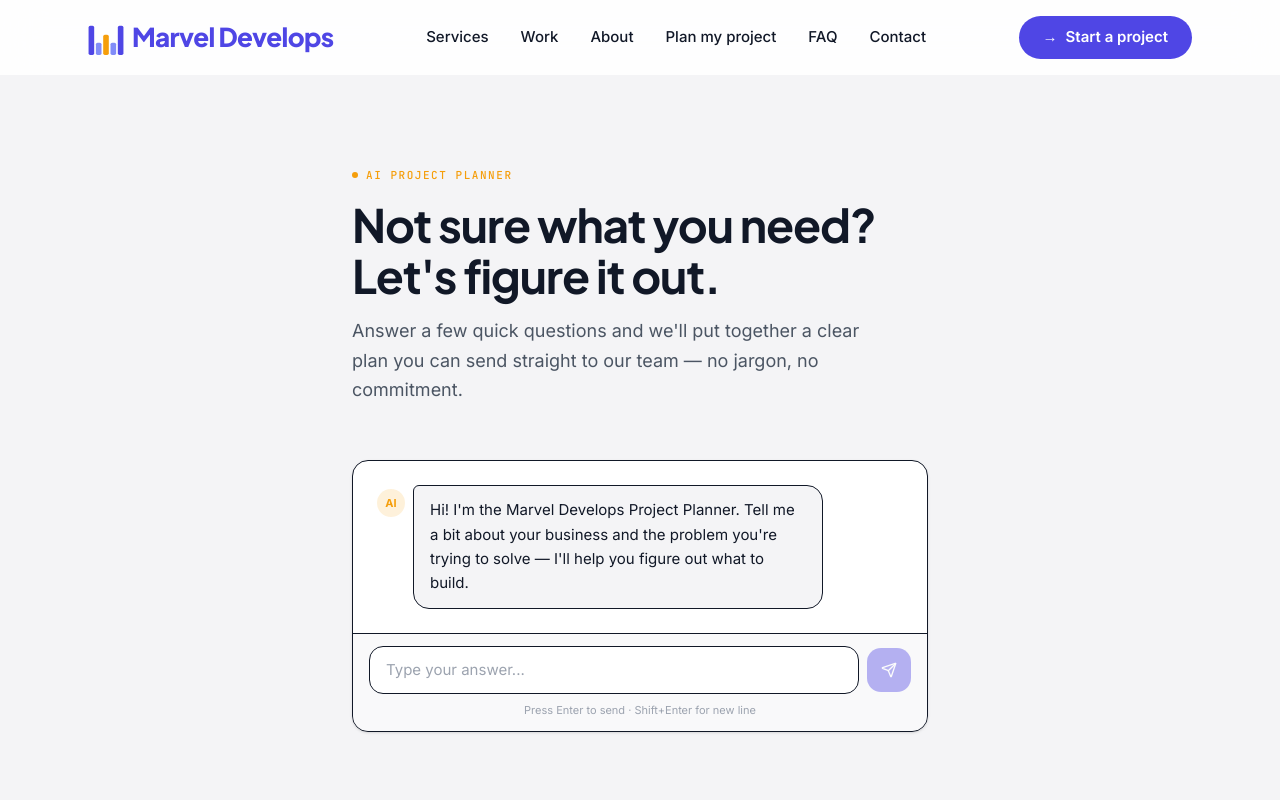
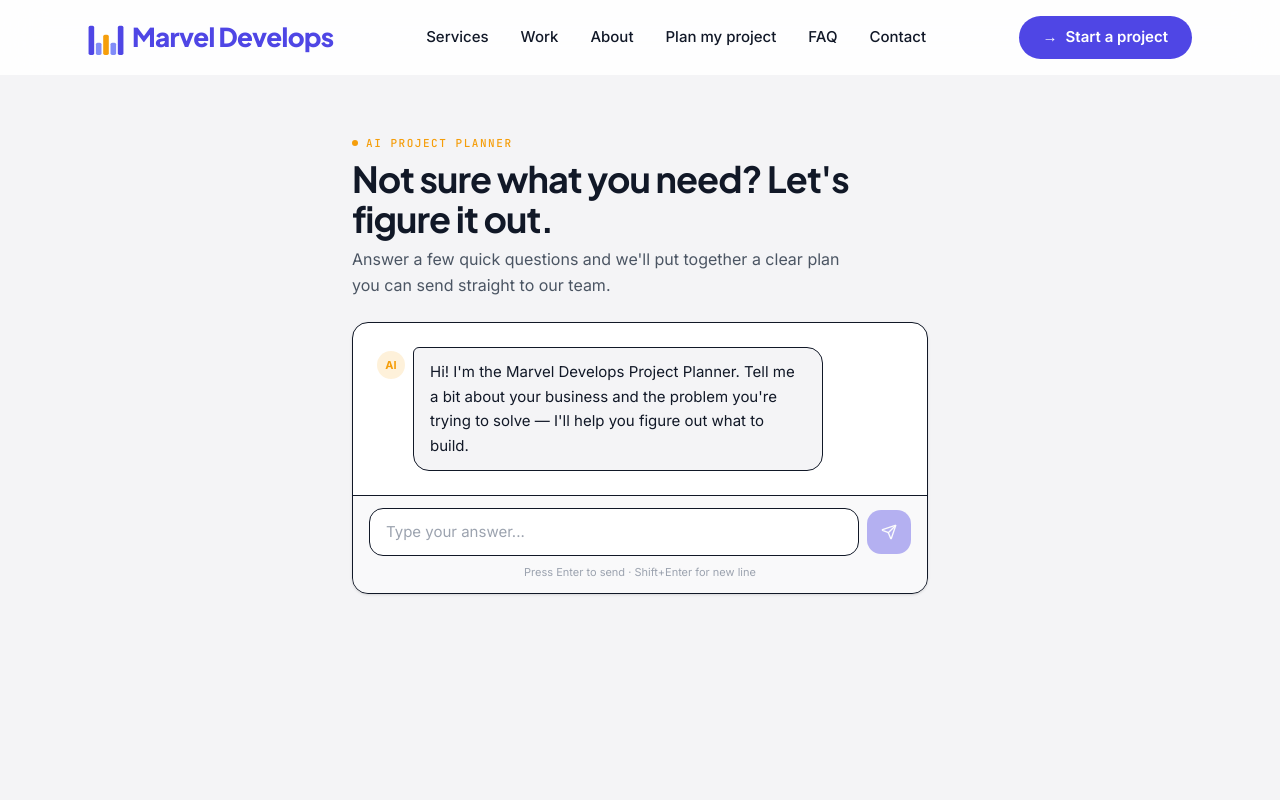
Before and after one commit to DevMarvellous/Marvel-Develops, a Next.js app: page /plan in a window 1280 px wide. Shown: the top 800 px of the page. Built offline with nearby package versions, Linux system fonts and the light colour scheme.

Commit message:
fix: reduce plan page header size so chat is visible above the fold
Co-Authored-By: Claude Sonnet 4.6 <noreply@anthropic.com>

```diff
--- a/app/plan/page.tsx
+++ b/app/plan/page.tsx
@@ -12,19 +12,18 @@ export default function PlanPage() {
   return (
     <>
       <Navbar />
-      <main className="min-h-screen bg-gray-white pb-24 pt-32 lg:pt-40">
+      <main className="min-h-screen bg-gray-white pb-16 pt-28 lg:pt-32">
         <div className="mx-auto max-w-2xl px-[var(--container-pad-mobile)] lg:px-[var(--container-pad-desktop)]">
-          <header className="mb-10 lg:mb-14">
-            <p className="mb-4 inline-flex items-center gap-2 font-mono text-[11px] font-medium uppercase tracking-[0.14em] text-gold">
+          <header className="mb-6">
+            <p className="mb-2 inline-flex items-center gap-2 font-mono text-[11px] font-medium uppercase tracking-[0.14em] text-gold">
               <span className="h-1.5 w-1.5 rounded-full bg-gold" />
               AI Project Planner
             </p>
-            <h1 className="font-display text-[clamp(28px,4.5vw,46px)] font-bold leading-[1.1] tracking-tight text-text-dark">
+            <h1 className="font-display text-[clamp(24px,3.5vw,36px)] font-bold leading-[1.1] tracking-tight text-text-dark">
               Not sure what you need? Let&apos;s figure it out.
             </h1>
-            <p className="mt-4 max-w-lg text-lg leading-relaxed text-text-mid">
-              Answer a few quick questions and we&apos;ll put together a clear plan
-              you can send straight to our team — no jargon, no commitment.
+            <p className="mt-2 max-w-lg text-base leading-relaxed text-text-mid">
+              Answer a few quick questions and we&apos;ll put together a clear plan you can send straight to our team.
             </p>
           </header>
 
```
